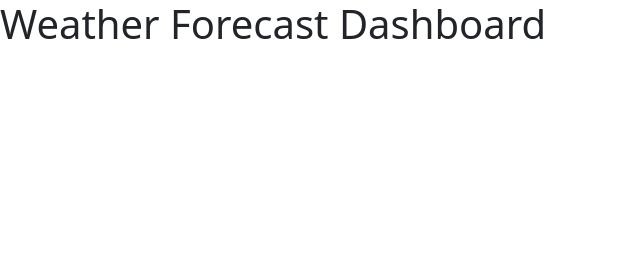
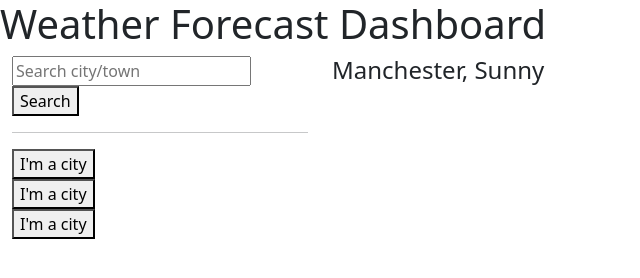
Before and after one commit to jimbopulos/weather-app, a plain HTML site: page index.html in a window 1280 px wide. Shown: the whole page, without its empty margins (0-640 px from the left). Drawn offline with nearby package versions, Linux system fonts and the light colour scheme.

Commit message:
Added pseudocode to script.js. Added placeholder text to search bar element in index.html

```diff
--- a/index.html
+++ b/index.html
@@ -14,18 +14,45 @@
     <!-- Add header element -->
     <h1>Weather Forecast Dashboard</h1>
     <!-- Container for rest of elements on page -->
-    <!-- Aside element for city search -->
-        <!-- Textbox, button (icon within) -->
-    <!-- Div element for city/day display -->
-    <!-- Div element for 5 day forecast -->
+    <div class="container-fluid">
         <!-- Row -->
-            <!-- Columns -->
+        <div class="row">
+            <!-- Column -->
+            <div class="col-md-3">
+                <!-- Aside element for city search -->
+                <!-- Textbox, button (icon within) -->
+                <input type="text" placeholder="Search city/town" id="city-search">
+                <button id="search-btn">Search</button>
+                <!-- Div with id=cities, local storage for searched cities -->
+                <div id="city-list">
+                    <hr>
+                    <button>I'm a city</button>
+                    <br>
+                    <button>I'm a city</button>
+                    <br>
+                    <button>I'm a city</button>
+                    <br>
+                </div>
+            </div>
+                <!-- Above div prepends last city searched (script.js) -->
+            <!-- Column -->
+            <div class="col-md-9">
+                <!-- Current Weather for Day/City -->
+                <div id="current-weather">
+                    <h4>Manchester, Sunny</h4>
+                </div>
+                <div class="row" id="forecast"></div>
+            </div>
+        </div>
+    </div>
 
 
+
+
+    <!-- Include jQuery AJAX cdn link -->
+    <script src="https://cdnjs.cloudflare.com/ajax/libs/jquery/3.5.1/jquery.min.js" integrity="sha512-bLT0Qm9VnAYZDflyKcBaQ2gg0hSYNQrJ8RilYldYQ1FxQYoCLtUjuuRuZo+fjqhx/qtq/1itJ0C2ejDxltZVFg==" crossorigin="anonymous"></script>
     <!-- Include moment.js cdn link -->
     <script src="https://cdnjs.cloudflare.com/ajax/libs/moment.js/2.24.0/moment.min.js"></script>
-    <!-- Include jQuery AJAX cdn link -->
-    <script src="https://cdnjs.cloudflare.com/ajax/libs/jquery/3.5.1/jquery.min.js" integrity="sha512-bLT0Qm9VnAYZDflyKcBaQ2gg0hSYNQrJ8RilYldYQ1FxQYoCLtUjuuRuZo+fjqhx/qtq/1itJ0C2ejDxltZVFg==" crossorigin="anonymous"></script>
     <!-- Include script.js link -->
     <script type="text/javascript" src="Assets/script.js"></script>
 </body>
```
Also changed, not shown: Assets/script.js (+25 -0 lines).
